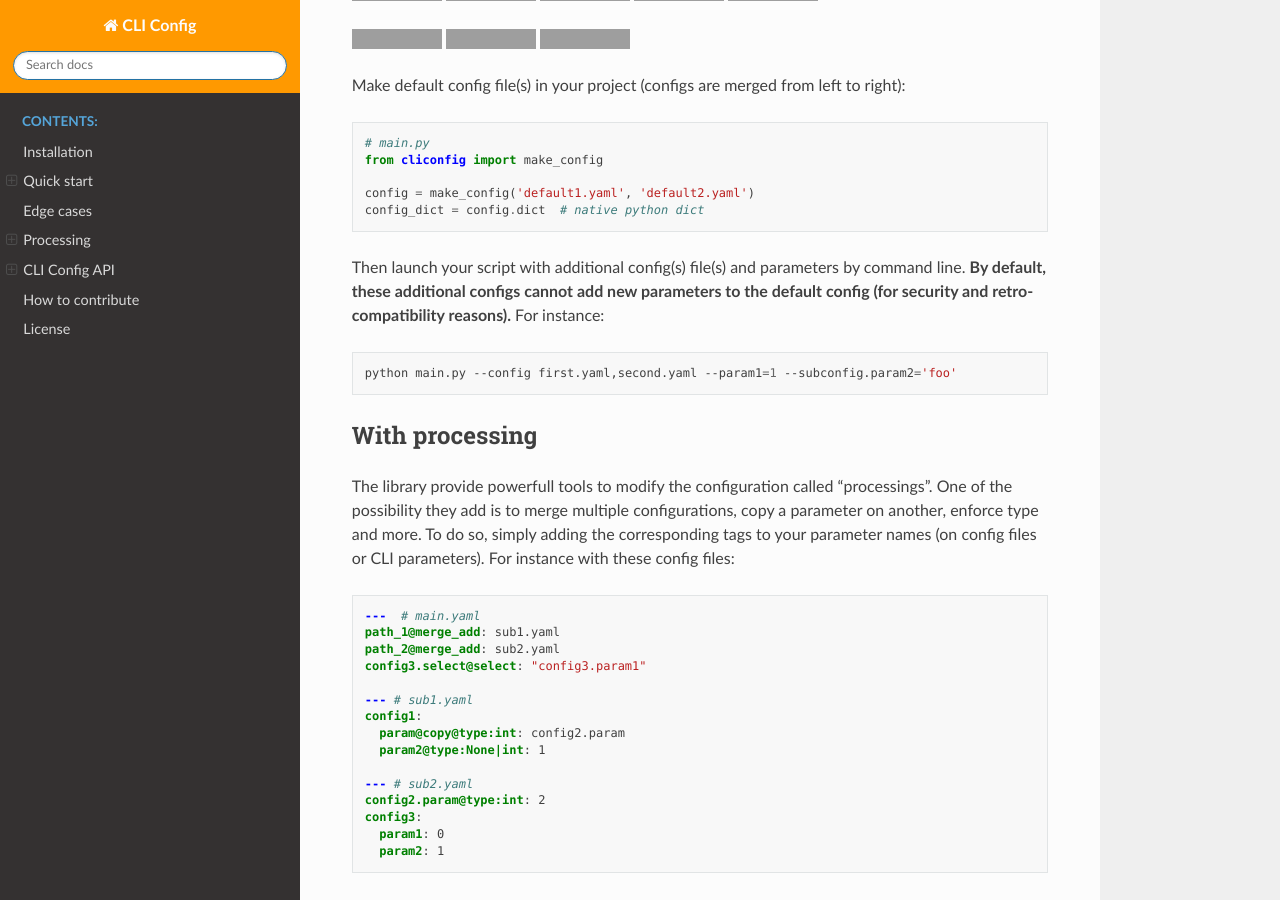
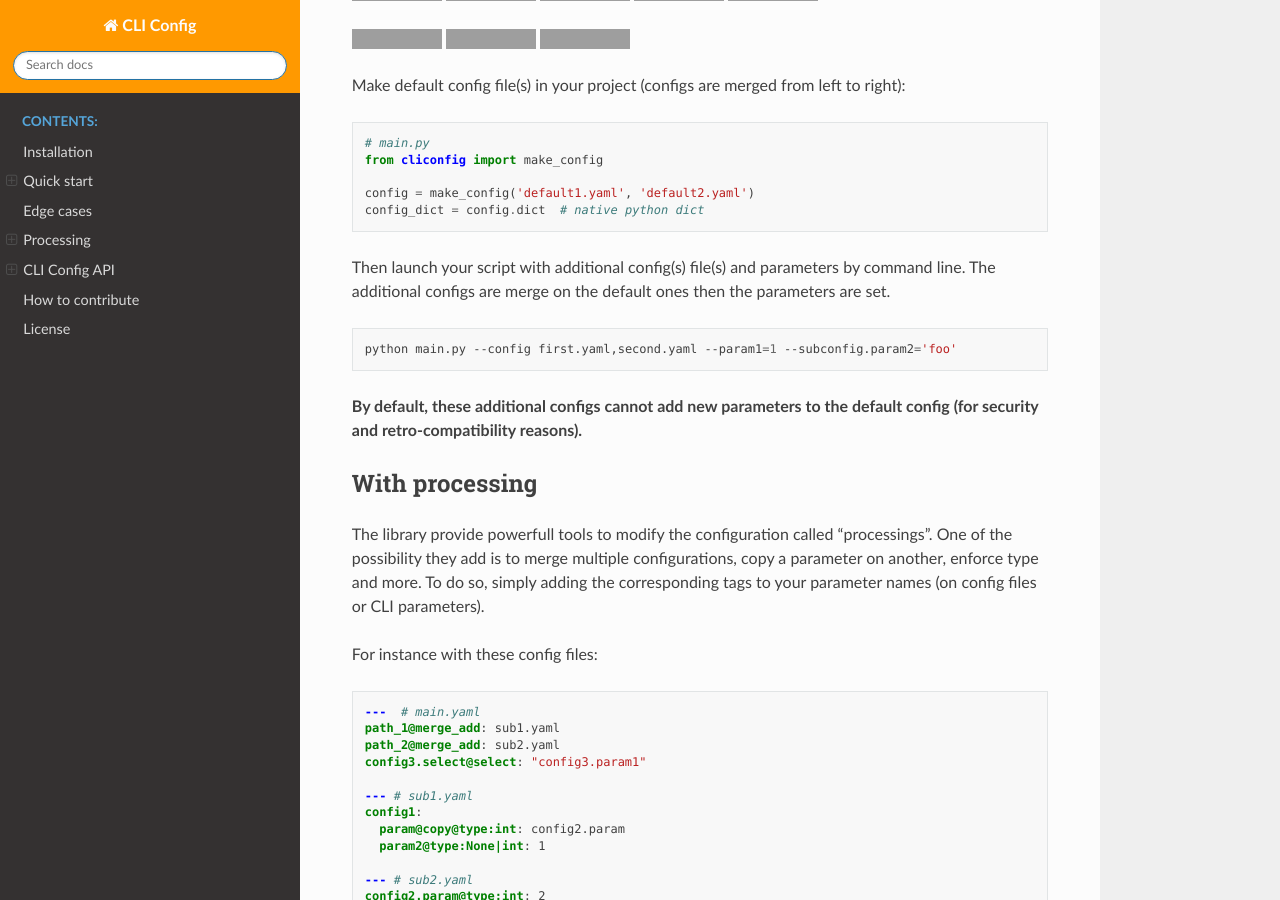
Before and after one commit to valentingol/cliconfig, a Sphinx documentation site: the page built from docs/index.rst, in a window 1280 px wide and 900 px high, scrolled down 752 px, cut to the strip 0-900 px from the top of the window. Built offline with Sphinx 7.4.7 and the Read the Docs theme 2.0.0, drawn with Linux system fonts in a browser that asks for light colours; the version number could not be read and is left out; grey boxes are pictures that could not be loaded.

Commit message:
📝 Better intro

```diff
--- a/docs/index.rst
+++ b/docs/index.rst
@@ -35,12 +35,14 @@ Make default config file(s) in your project (configs are merged from left to rig
    config_dict = config.dict  # native python dict
 
 Then launch your script with additional config(s) file(s) and parameters by command line.
-**By default, these additional configs cannot add new parameters to the default config
-(for security and retro-compatibility reasons).** For instance:
+The additional configs are merge on the default ones then the parameters are set.
 
 .. code:: bash
 
    python main.py --config first.yaml,second.yaml --param1=1 --subconfig.param2='foo'
+
+**By default, these additional configs cannot add new parameters to the default config
+(for security and retro-compatibility reasons).**
 
 With processing
 ---------------
@@ -49,6 +51,7 @@ The library provide powerfull tools to modify the configuration called "processi
 One of the possibility they add is to merge multiple configurations,
 copy a parameter on another, enforce type and more. To do so, simply adding the
 corresponding tags to your parameter names (on config files or CLI parameters).
+
 For instance with these config files:
 
 .. code:: yaml
```
Also changed, not shown: README_pypi.md (+5 -2 lines).
